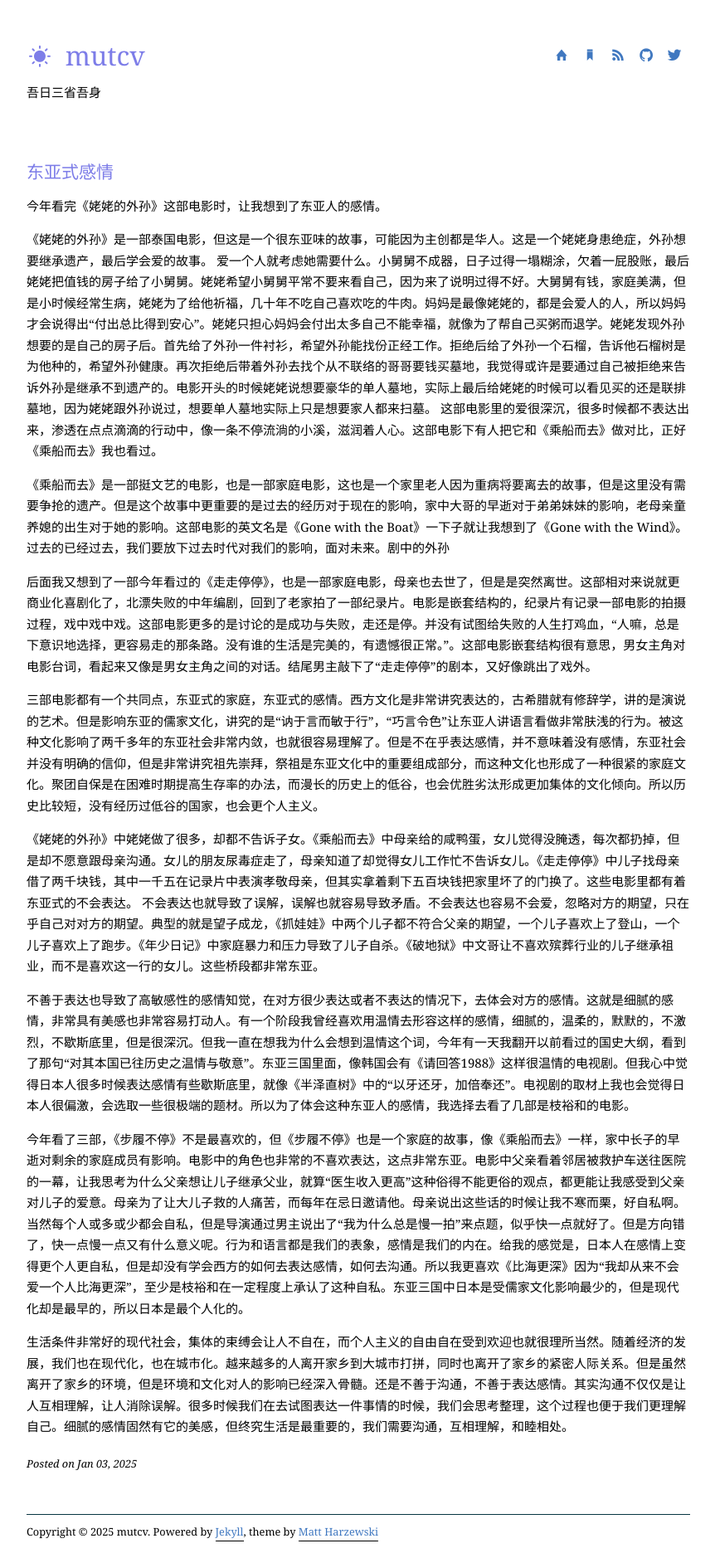
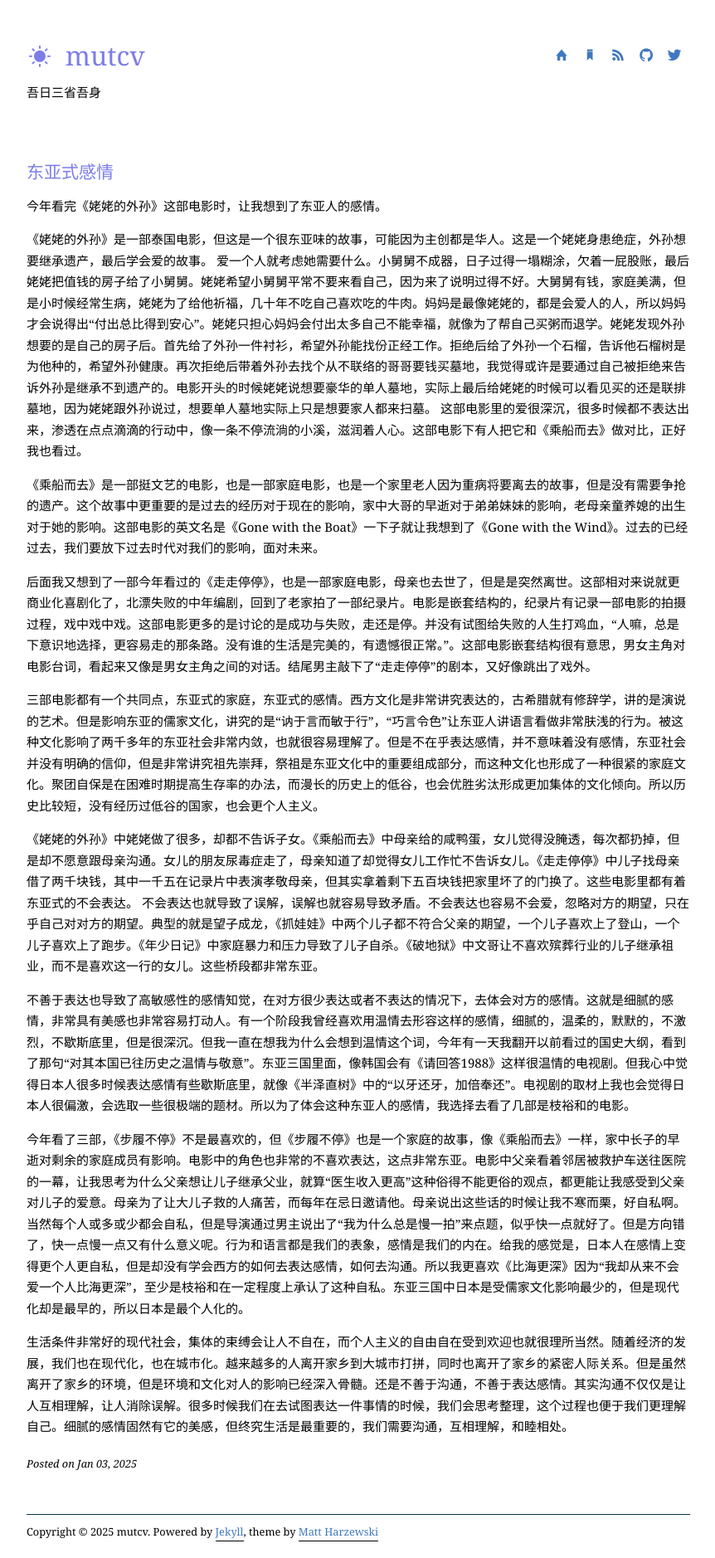
Before and after one commit to liuliqiu/liuliqiu.github.io, a Jekyll site: the page built from _posts/2025-01-03-east-asia-feelings.md, in a window 1280 px wide. Shown: the whole page at 83% size, without its empty margins (208-1070 px from the left). Built offline with Jekyll 4.4.1, drawn with Linux system fonts in a browser that asks for light colours; nearby versions of some CDN libraries; some web fonts are replaced.

Commit message:
东亚式感情 modify

```diff
--- a/_posts/2025-01-03-east-asia-feelings.md
+++ b/_posts/2025-01-03-east-asia-feelings.md
@@ -8,9 +8,9 @@ tags:
 今年看完《姥姥的外孙》这部电影时，让我想到了东亚人的感情。
 
 《姥姥的外孙》是一部泰国电影，但这是一个很东亚味的故事，可能因为主创都是华人。这是一个姥姥身患绝症，外孙想要继承遗产，最后学会爱的故事。 爱一个人就考虑她需要什么。小舅舅不成器，日子过得一塌糊涂，欠着一屁股账，最后姥姥把值钱的房子给了小舅舅。姥姥希望小舅舅平常不要来看自己，因为来了说明过得不好。大舅舅有钱，家庭美满，但是小时候经常生病，姥姥为了给他祈福，几十年不吃自己喜欢吃的牛肉。妈妈是最像姥姥的，都是会爱人的人，所以妈妈才会说得出“付出总比得到安心”。姥姥只担心妈妈会付出太多自己不能幸福，就像为了帮自己买粥而退学。姥姥发现外孙想要的是自己的房子后。首先给了外孙一件衬衫，希望外孙能找份正经工作。拒绝后给了外孙一个石榴，告诉他石榴树是为他种的，希望外孙健康。再次拒绝后带着外孙去找个从不联络的哥哥要钱买墓地，我觉得或许是要通过自己被拒绝来告诉外孙是继承不到遗产的。电影开头的时候姥姥说想要豪华的单人墓地，实际上最后给姥姥的时候可以看见买的还是联排墓地，因为姥姥跟外孙说过，想要单人墓地实际上只是想要家人都来扫墓。
-这部电影里的爱很深沉，很多时候都不表达出来，渗透在点点滴滴的行动中，像一条不停流淌的小溪，滋润着人心。这部电影下有人把它和《乘船而去》做对比，正好《乘船而去》我也看过。
+这部电影里的爱很深沉，很多时候都不表达出来，渗透在点点滴滴的行动中，像一条不停流淌的小溪，滋润着人心。这部电影下有人把它和《乘船而去》做对比，正好我也看过。
 
-《乘船而去》是一部挺文艺的电影，也是一部家庭电影，这也是一个家里老人因为重病将要离去的故事，但是这里没有需要争抢的遗产。但是这个故事中更重要的是过去的经历对于现在的影响，家中大哥的早逝对于弟弟妹妹的影响，老母亲童养媳的出生对于她的影响。这部电影的英文名是《Gone with the Boat》一下子就让我想到了《Gone with the Wind》。过去的已经过去，我们要放下过去时代对我们的影响，面对未来。剧中的外孙
+《乘船而去》是一部挺文艺的电影，也是一部家庭电影，也是一个家里老人因为重病将要离去的故事，但是没有需要争抢的遗产。这个故事中更重要的是过去的经历对于现在的影响，家中大哥的早逝对于弟弟妹妹的影响，老母亲童养媳的出生对于她的影响。这部电影的英文名是《Gone with the Boat》一下子就让我想到了《Gone with the Wind》。过去的已经过去，我们要放下过去时代对我们的影响，面对未来。
 
 后面我又想到了一部今年看过的《走走停停》，也是一部家庭电影，母亲也去世了，但是是突然离世。这部相对来说就更商业化喜剧化了，北漂失败的中年编剧，回到了老家拍了一部纪录片。电影是嵌套结构的，纪录片有记录一部电影的拍摄过程，戏中戏中戏。这部电影更多的是讨论的是成功与失败，走还是停。并没有试图给失败的人生打鸡血，“人嘛，总是下意识地选择，更容易走的那条路。没有谁的生活是完美的，有遗憾很正常。”。这部电影嵌套结构很有意思，男女主角对电影台词，看起来又像是男女主角之间的对话。结尾男主敲下了“走走停停”的剧本，又好像跳出了戏外。
 
```
